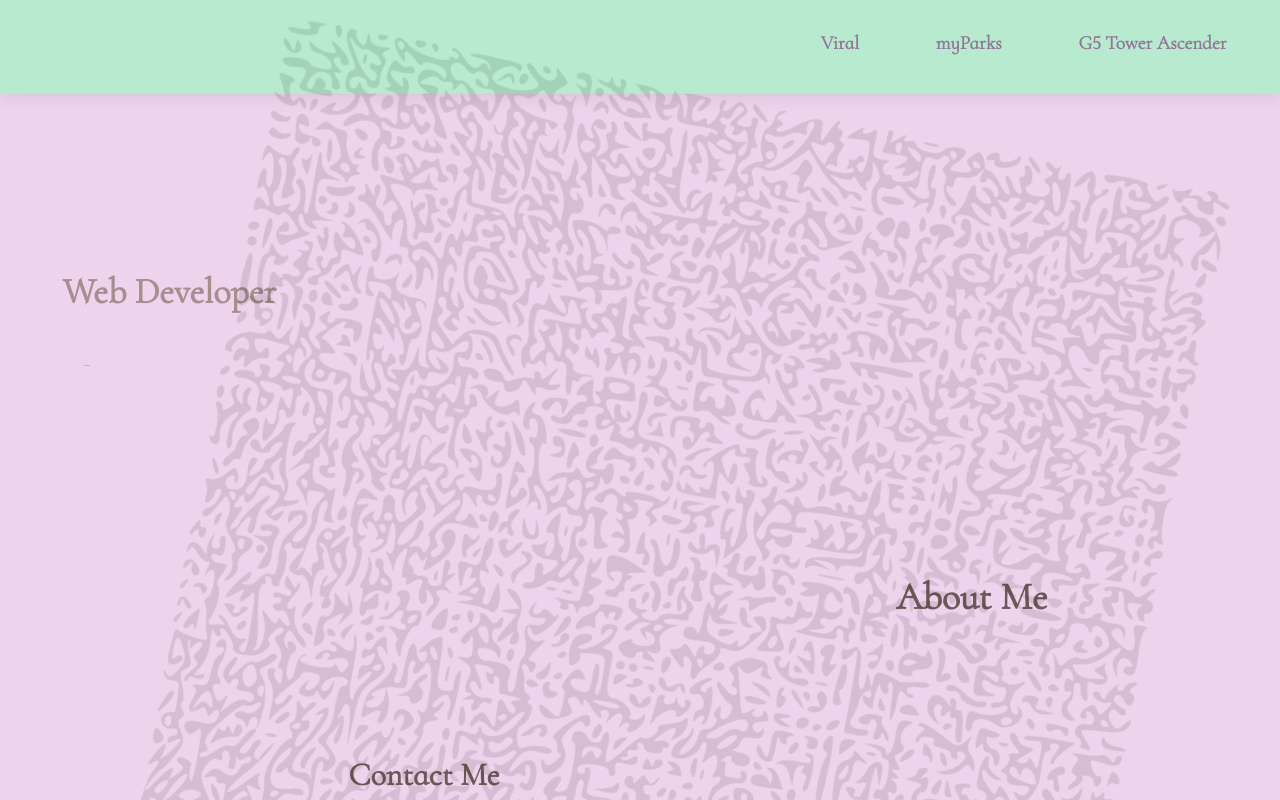
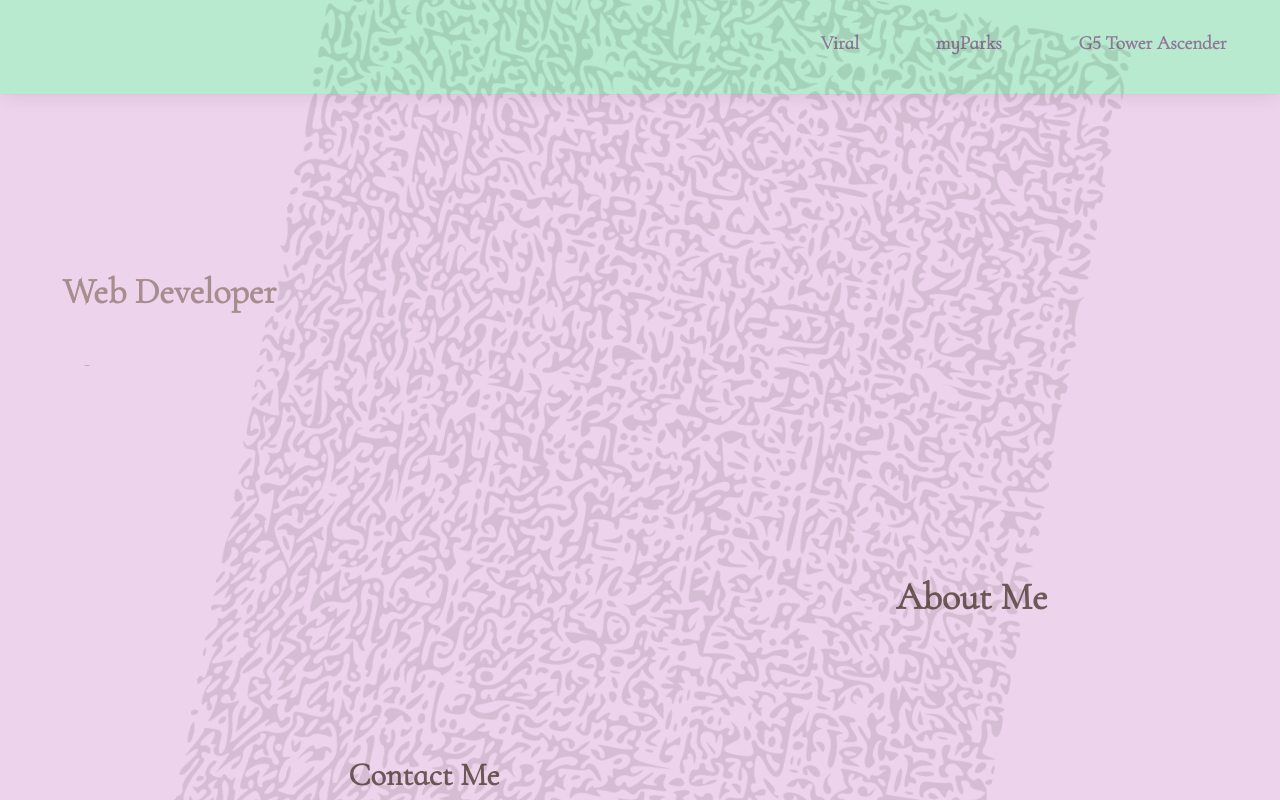
Before and after one commit to cspdevs000/dev-portfolio, a React (Create React App) app: page / in a window 1280 px wide. Shown: the top 800 px of the page. Built offline with nearby package versions, Linux system fonts and the light colour scheme; a web font is replaced by a local one.

Commit message:
fixed background bug

```diff
--- a/src/components/AboutMe.css
+++ b/src/components/AboutMe.css
@@ -9,7 +9,7 @@
 .bkgd-container {
   display: flex;
   position: relative;
-  height: 160vh;
+  height: 100vh;
   width: 100vw;
 }
 
--- a/src/components/Home.css
+++ b/src/components/Home.css
@@ -9,7 +9,7 @@
 .bkgd-container {
   display: flex;
   position: relative;
-  height: 160vh;
+  height: 100vh;
   width: 100vw;
 }
 
```
